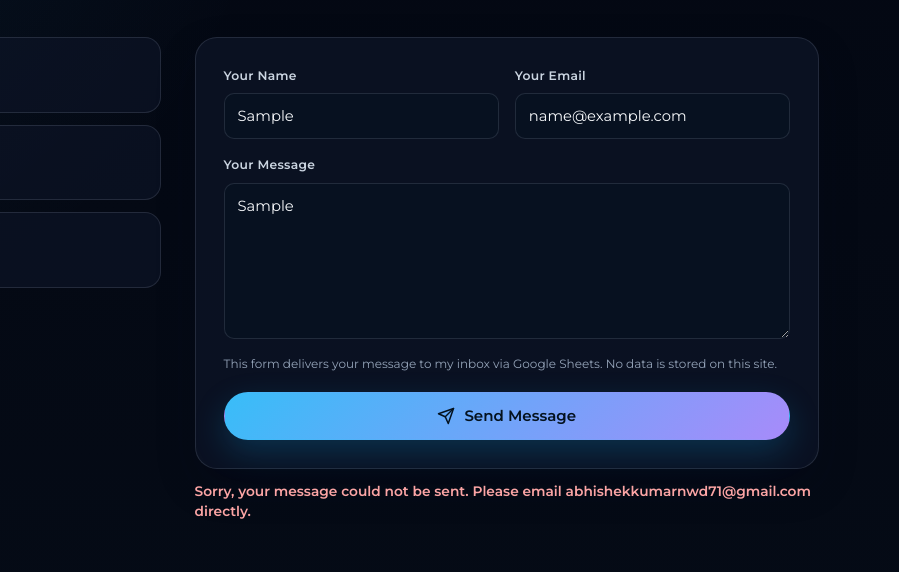
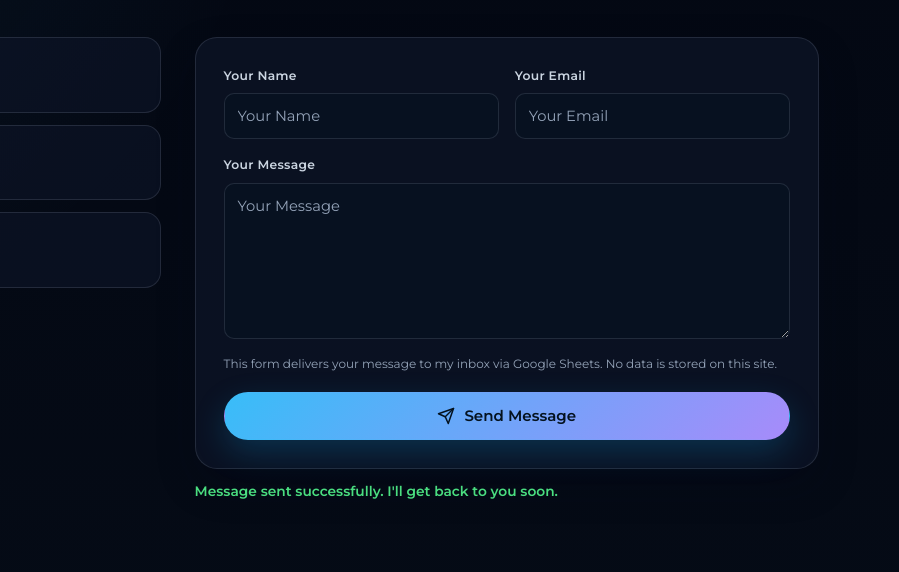
Before and after one commit to abhish12345/Personal_Portfolio, a plain HTML site: page index.html in a window 1280 px wide. Both pictures are taken after typing "Sample", "name@example.com", "Sample" into the empty fields and a click on the button "Send Message". Shown: the part 5038-5610 px from the top of the page, 381-1280 px from the left. Drawn offline with Linux system fonts and the light colour scheme; no server answers.

Commit message:
fix(contact): bust cache, disable JS caching in vercel, and add iframe fallback

```diff
--- a/hacker.html
+++ b/hacker.html
@@ -1396,6 +1396,6 @@
       </div>
     </dialog>
 
-    <script src="hacker.js" defer onerror="document.documentElement.classList.remove('js')"></script>
+    <script src="hacker.js?v=2.2" defer onerror="document.documentElement.classList.remove('js')"></script>
   </body>
 </html>
--- a/index.html
+++ b/index.html
@@ -615,6 +615,6 @@
       </section>
     </main>
 
-    <script src="script.js" defer onerror="document.documentElement.classList.remove('js')"></script>
+    <script src="script.js?v=2.2" defer onerror="document.documentElement.classList.remove('js')"></script>
   </body>
 </html>
--- a/script.js
+++ b/script.js
@@ -567,11 +567,36 @@
           }, 8000);
         })
         .catch(function (error) {
-          console.error("Contact form error:", error);
-          showStatus(
-            "Sorry, your message could not be sent. Please email abhishekkumarnwd71@gmail.com directly.",
-            "error"
-          );
+          console.error("Contact form error, attempting fallback:", error);
+          try {
+            var iframeName = "hidden_contact_iframe";
+            var iframe = document.getElementById(iframeName);
+            if (!iframe) {
+              iframe = document.createElement("iframe");
+              iframe.id = iframeName;
+              iframe.name = iframeName;
+              iframe.style.display = "none";
+              document.body.appendChild(iframe);
+            }
+            form.action = CONTACT_ENDPOINT;
+            form.method = "POST";
+            form.target = iframeName;
+            form.submit();
+            form.reset();
+            showStatus(
+              "Message sent successfully. I'll get back to you soon.",
+              "success"
+            );
+            statusResetTimer = window.setTimeout(function () {
+              showStatus("", null);
+            }, 8000);
+          } catch (fallbackErr) {
+            console.error("Contact fallback error:", fallbackErr);
+            showStatus(
+              "Sorry, your message could not be sent. Please email abhishekkumarnwd71@gmail.com directly.",
+              "error"
+            );
+          }
         })
         .finally(function () {
           if (submitButton) {
```
Also changed, not shown: hacker.js (+30 -5 lines), vercel.json.
